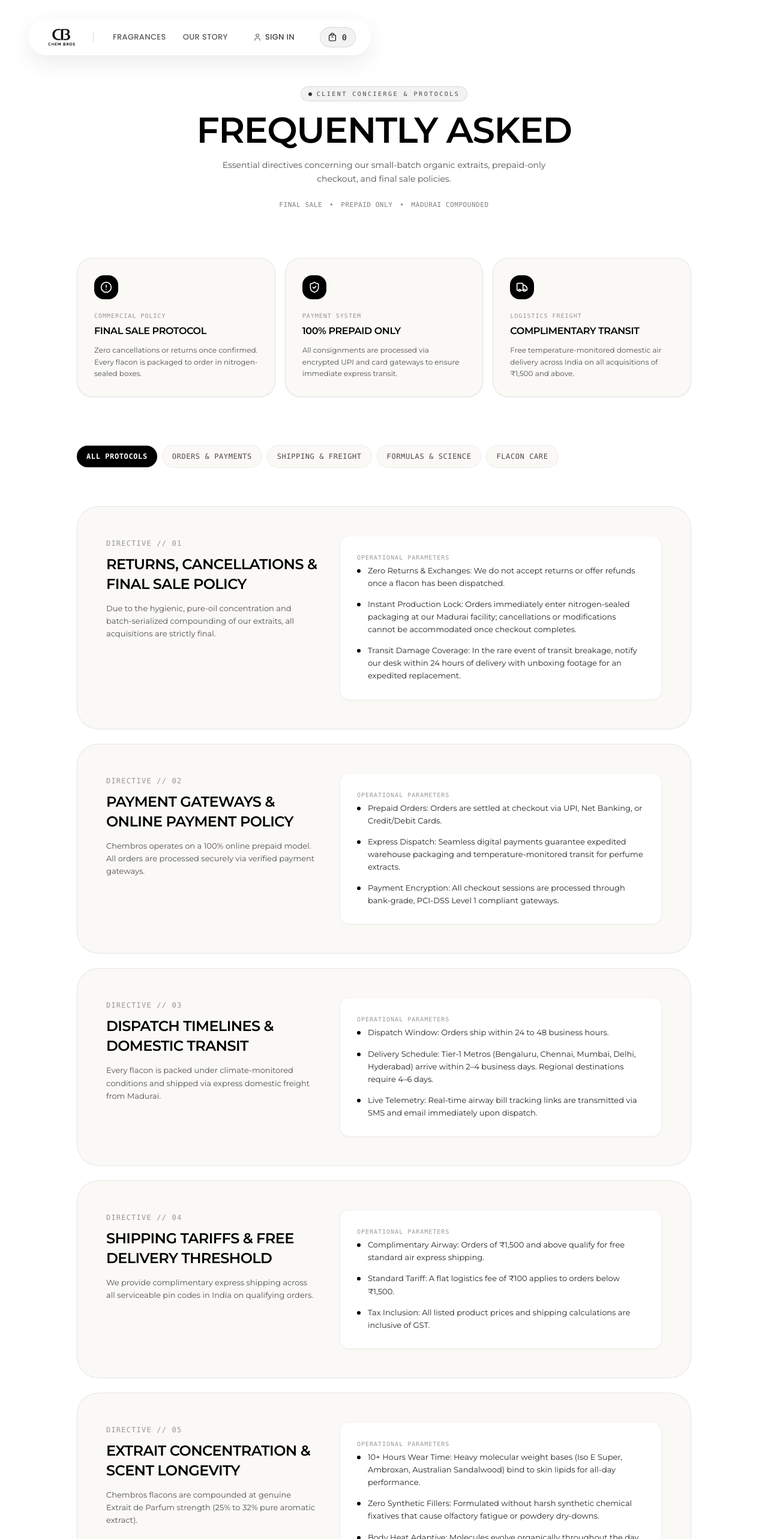
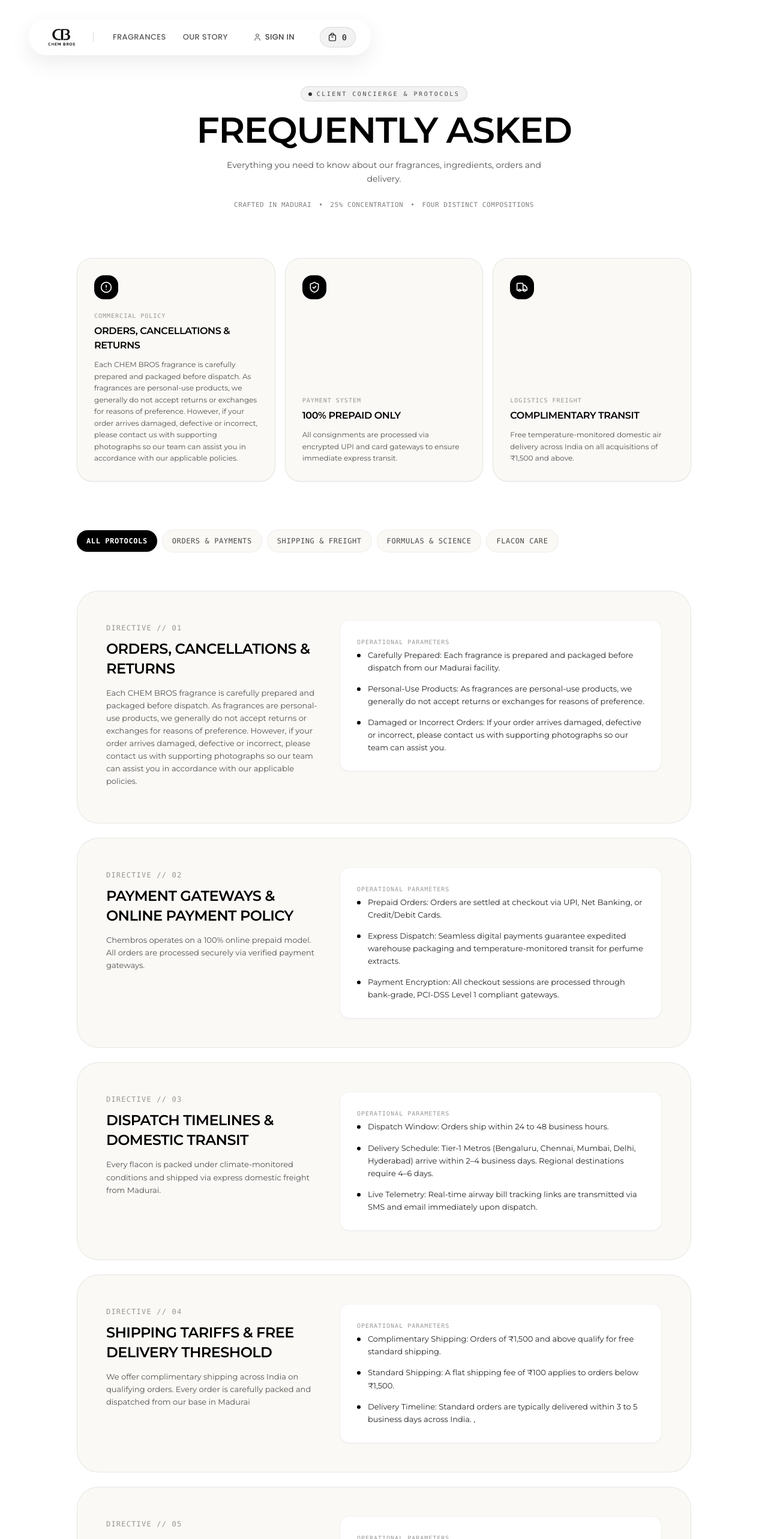
Before and after one commit to RNS-Forge/Chembros, a Next.js app: page /faq in a window 1280 px wide. Shown: the top 2566 px of the page at 60% size. Built offline with nearby package versions, Linux system fonts and the light colour scheme; no server answers; the database is empty.

Commit message:
content: apply brand terminology and copy updates to FAQs and Our Story pages

```diff
--- a/src/views/FaqsPage.tsx
+++ b/src/views/FaqsPage.tsx
@@ -29,12 +29,12 @@ const FAQ_DATA: FaqItem[] = [
     id: 'returns-cancellations',
     num: '01',
     category: 'orders',
-    question: 'Returns, Cancellations & Final Sale Policy',
-    summary: 'Due to the hygienic, pure-oil concentration and batch-serialized compounding of our extraits, all acquisitions are strictly final.',
+    question: 'Orders, Cancellations & Returns',
+    summary: 'Each CHEM BROS fragrance is carefully prepared and packaged before dispatch. As fragrances are personal-use products, we generally do not accept returns or exchanges for reasons of preference. However, if your order arrives damaged, defective or incorrect, please contact us with supporting photographs so our team can assist you in accordance with our applicable policies.',
     highlights: [
-      'Zero Returns & Exchanges: We do not accept returns or offer refunds once a flacon has been dispatched.',
-      'Instant Production Lock: Orders immediately enter nitrogen-sealed packaging at our Madurai facility; cancellations or modifications cannot be accommodated once checkout completes.',
-      'Transit Damage Coverage: In the rare event of transit breakage, notify our desk within 24 hours of delivery with unboxing footage for an expedited replacement.'
+      'Carefully Prepared: Each fragrance is prepared and packaged before dispatch from our Madurai facility.',
+      'Personal-Use Products: As fragrances are personal-use products, we generally do not accept returns or exchanges for reasons of preference.',
+      'Damaged or Incorrect Orders: If your order arrives damaged, defective or incorrect, please contact us with supporting photographs so our team can assist you.'
     ]
   },
   {
@@ -68,11 +68,11 @@ const FAQ_DATA: FaqItem[] = [
     num: '04',
     category: 'shipping',
     question: 'Shipping Tariffs & Free Delivery Threshold',
-    summary: 'We provide complimentary express shipping across all serviceable pin codes in India on qualifying orders.',
+    summary: 'We offer complimentary shipping across India on qualifying orders. Every order is carefully packed and dispatched from our base in Madurai',
     highlights: [
-      'Complimentary Airway: Orders of ₹1,500 and above qualify for free standard air express shipping.',
-      'Standard Tariff: A flat logistics fee of ₹100 applies to orders below ₹1,500.',
-      'Tax Inclusion: All listed product prices and shipping calculations are inclusive of GST.'
+      'Complimentary Shipping: Orders of ₹1,500 and above qualify for free standard shipping.',
+      'Standard Shipping: A flat shipping fee of ₹100 applies to orders below ₹1,500.',
+      'Delivery Timeline: Standard orders are typically delivered within 3 to 5 business days across India. ,'
     ]
   },
 
@@ -151,15 +151,15 @@ export default function FaqPage() {
           </h1>
 
           <p className="text-xs sm:text-sm text-neutral-600 font-normal leading-relaxed max-w-xl mx-auto">
-            Essential directives concerning our small-batch organic extraits, prepaid-only checkout, and final sale policies.
+            Everything you need to know about our fragrances, ingredients, orders and delivery.
           </p>
 
           <div className="flex flex-wrap items-center justify-center gap-3 pt-2 text-[10px] sm:text-[11px] font-mono tracking-wider text-black/50 uppercase">
-            <span>FINAL SALE</span>
+            <span>CRAFTED IN MADURAI</span>
             <span>•</span>
-            <span>PREPAID ONLY</span>
+            <span>25% CONCENTRATION</span>
             <span>•</span>
-            <span>MADURAI COMPOUNDED</span>
+            <span>FOUR DISTINCT COMPOSITIONS</span>
           </div>
         </div>
 
@@ -174,10 +174,10 @@ export default function FaqPage() {
             <div className="space-y-1.5 text-left">
               <span className="text-[10px] font-mono tracking-widest uppercase text-black/40 block">COMMERCIAL POLICY</span>
               <h2 className="text-sm sm:text-base font-semibold uppercase tracking-tight text-black">
-                Final Sale Protocol
+              ORDERS, CANCELLATIONS & RETURNS
               </h2>
               <p className="text-xs text-neutral-600 font-normal leading-relaxed pt-1">
-                Zero cancellations or returns once confirmed. Every flacon is packaged to order in nitrogen-sealed boxes.
+                Each CHEM BROS fragrance is carefully prepared and packaged before dispatch. As fragrances are personal-use products, we generally do not accept returns or exchanges for reasons of preference. However, if your order arrives damaged, defective or incorrect, please contact us with supporting photographs so our team can assist you in accordance with our applicable policies.
               </p>
             </div>
           </div>
@@ -303,14 +303,11 @@ export default function FaqPage() {
             ========================================================================= */}
         <div className="w-full max-w-5xl mt-12 p-8 sm:p-10 rounded-[32px] bg-black text-white flex flex-col sm:flex-row items-center justify-between gap-6 text-center sm:text-left shadow-xl">
           <div className="space-y-1.5">
-            <span className="text-[10px] font-mono tracking-widest text-white/50 uppercase block">
-              RECOMMENDED INITIATION
-            </span>
             <h3 className="text-xl sm:text-2xl font-semibold uppercase tracking-tight">
-              Test Before You Commit
+              DISCOVER BEFORE YOU DECIDE
             </h3>
             <p className="text-xs text-white/70 max-w-md font-normal leading-relaxed">
-              Because all acquisitions are final, test our complete 4-formula series with The Discovery Archive on your skin at home first.
+              Four compositions. One discovery. Experience all four fragrances from the CHEM BROS Molecule Series on your skin before choosing your full-size fragrance.
             </p>
           </div>
 
@@ -318,7 +315,7 @@ export default function FaqPage() {
             to="/fragrances/the-discovery-archive"
             className="px-7 py-3.5 rounded-full bg-white hover:bg-neutral-100 active:scale-95 text-black text-xs font-mono uppercase tracking-widest font-semibold transition-all shrink-0 shadow-sm flex items-center gap-2"
           >
-            <span>Acquire Archive</span>
+            <span>get it now</span>
             <ArrowUpRight className="w-4 h-4" />
           </Link>
         </div>
```
Also changed, not shown: src/components/OurStoryHero.tsx (+11 -11 lines).
